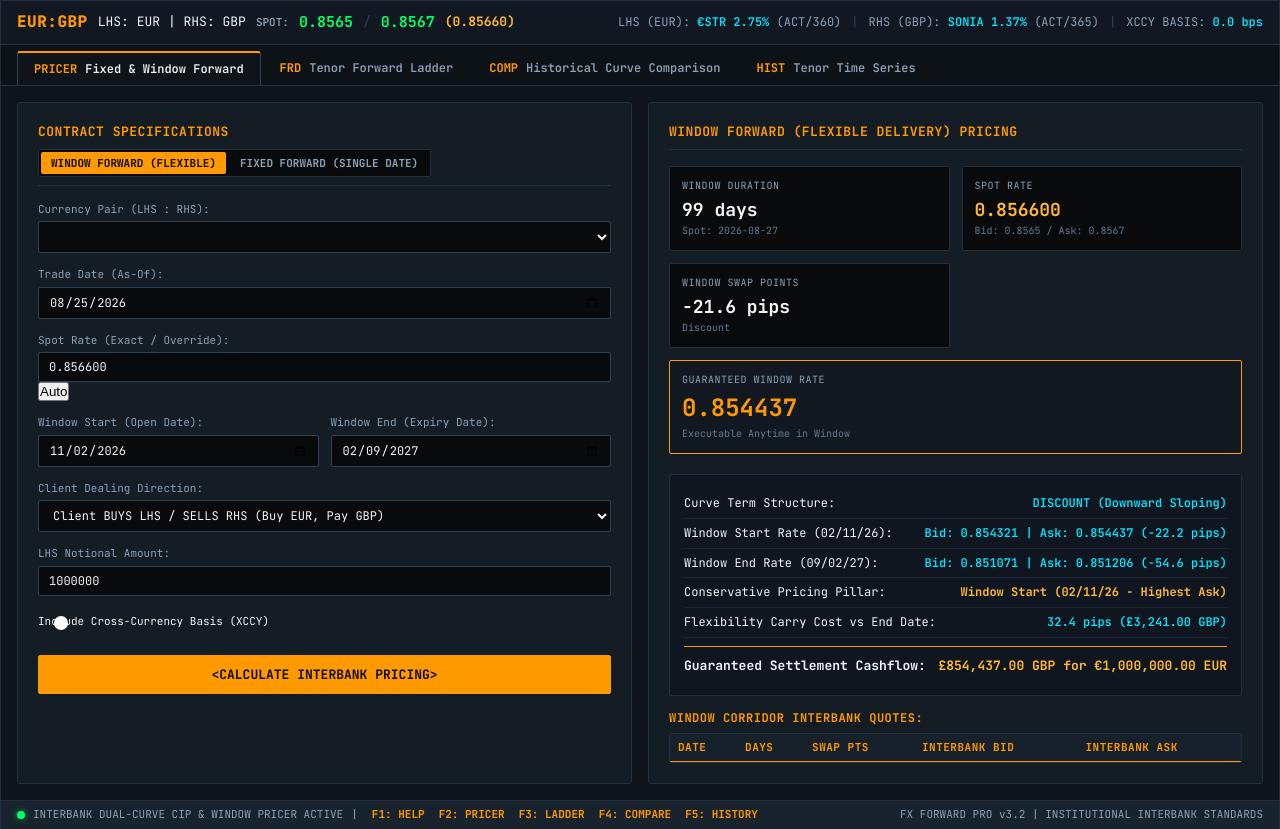
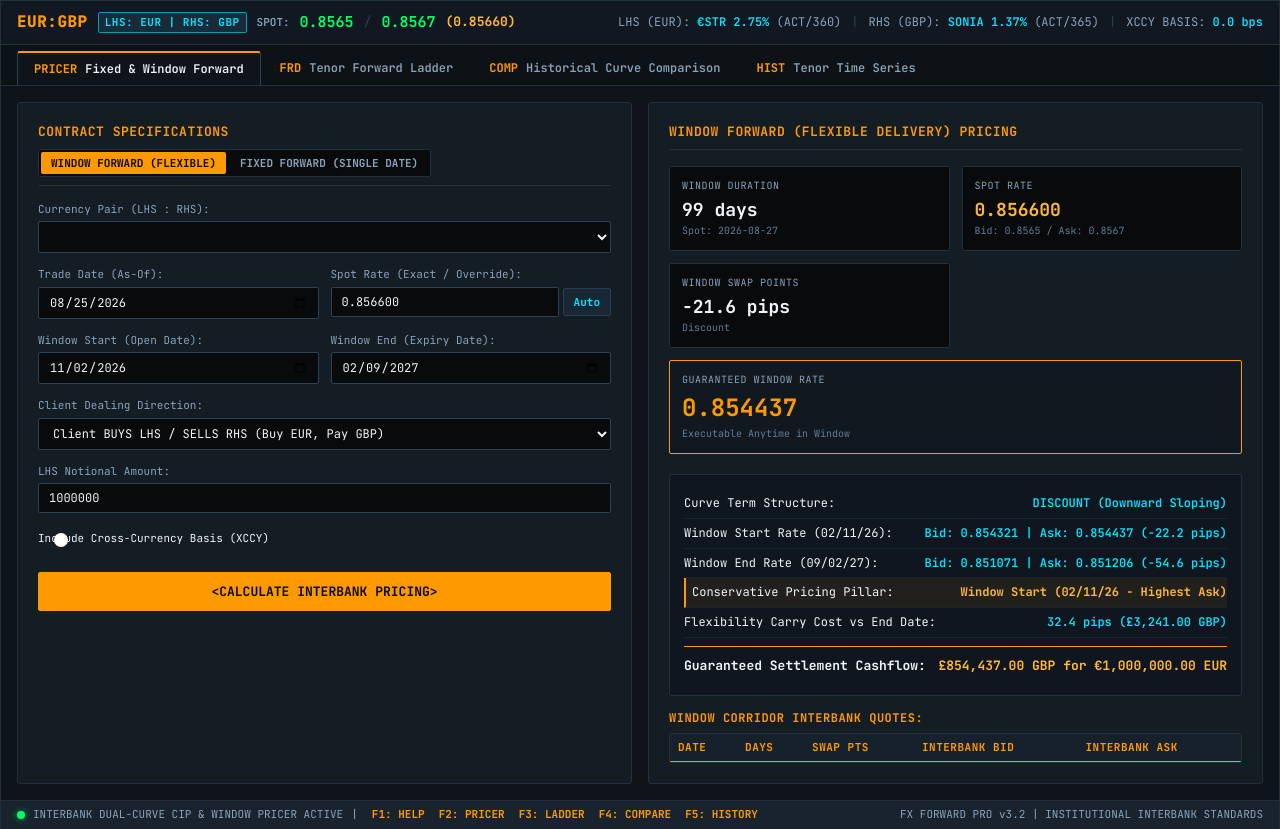
Before and after one commit to KevinRevo/FX-Forward-Pro, a website: page public/index.html in a window 1280 px wide. Shown: the part 75-904 px from the top of the page. Drawn offline with Linux system fonts and the light colour scheme.

Commit message:
Update public/style.css with exact spot and LHS/RHS institutional window pricing

```diff
--- a/public/style.css
+++ b/public/style.css
@@ -3,6 +3,58 @@
    Compliant with Modern Web Guidance (Sticky positioning, container queries,
    semantic styling, logical CSS properties)
    ========================================================================== */
+
+/* LHS / RHS Badges and Dual Form Rows */
+.lhs-rhs-badge {
+  background-color: #1a2a38;
+  color: var(--bbg-cyan);
+  border: 1px solid var(--bbg-cyan-dim);
+  font-size: 11px;
+  font-weight: 700;
+  padding: 2px 6px;
+  border-radius: 2px;
+  letter-spacing: 0.5px;
+}
+
+.form-row-dual {
+  display: grid;
+  grid-template-columns: 1fr 1fr;
+  gap: 12px;
+}
+
+.spot-input-wrap {
+  display: flex;
+  align-items: center;
+  gap: 4px;
+}
+
+.spot-input-wrap input {
+  flex: 1;
+}
+
+.bbg-action-btn-mini {
+  background-color: #1a2734;
+  color: var(--bbg-cyan);
+  border: 1px solid #2b3d50;
+  font-family: var(--font-mono);
+  font-size: 11px;
+  font-weight: 700;
+  padding: 6px 10px;
+  cursor: pointer;
+  border-radius: 2px;
+  transition: all 0.15s;
+}
+
+.bbg-action-btn-mini:hover {
+  background-color: var(--bbg-cyan);
+  color: var(--bbg-black);
+}
+
+.highlight-row {
+  background-color: rgba(255, 153, 0, 0.08);
+  border-left: 2px solid var(--bbg-amber);
+  padding-left: 6px !important;
+}
 
 /* Invert Direction Buttons */
 .bbg-invert-btn {
```
